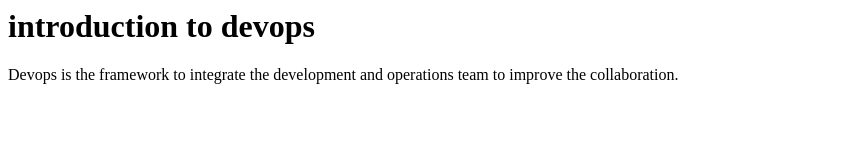
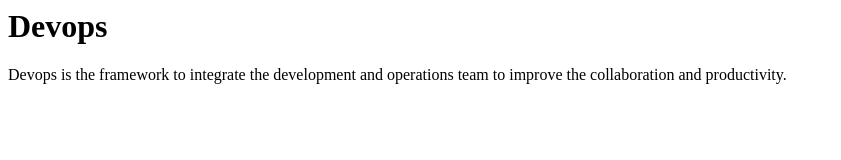
Before and after one commit to Deeksha120305/collab1, a plain HTML site: page index.html in a window 1280 px wide. Shown: the whole page, without its empty margins (0-841 px from the left). Drawn offline with Linux system fonts and the light colour scheme.

Commit message:
USER C : added line three

```diff
--- a/index.html
+++ b/index.html
@@ -6,12 +6,12 @@
     </head>
     <body>
         <h1>
-            introduction to devops
+            Devops
             </h1>
            <p>
             Devops is the framework to integrate the
             development and operations team to improve the
-            collaboration.
+            collaboration and productivity.
            </p>
 
     </body>
```
